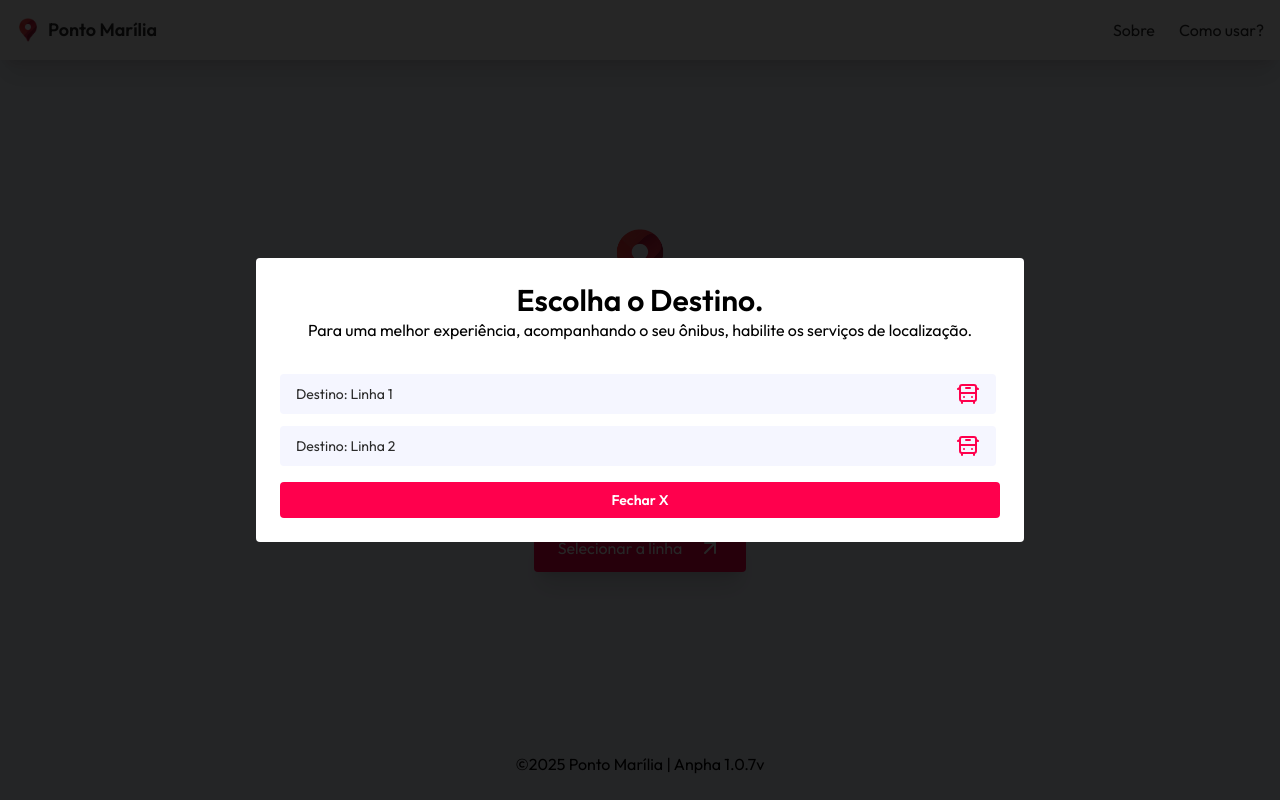
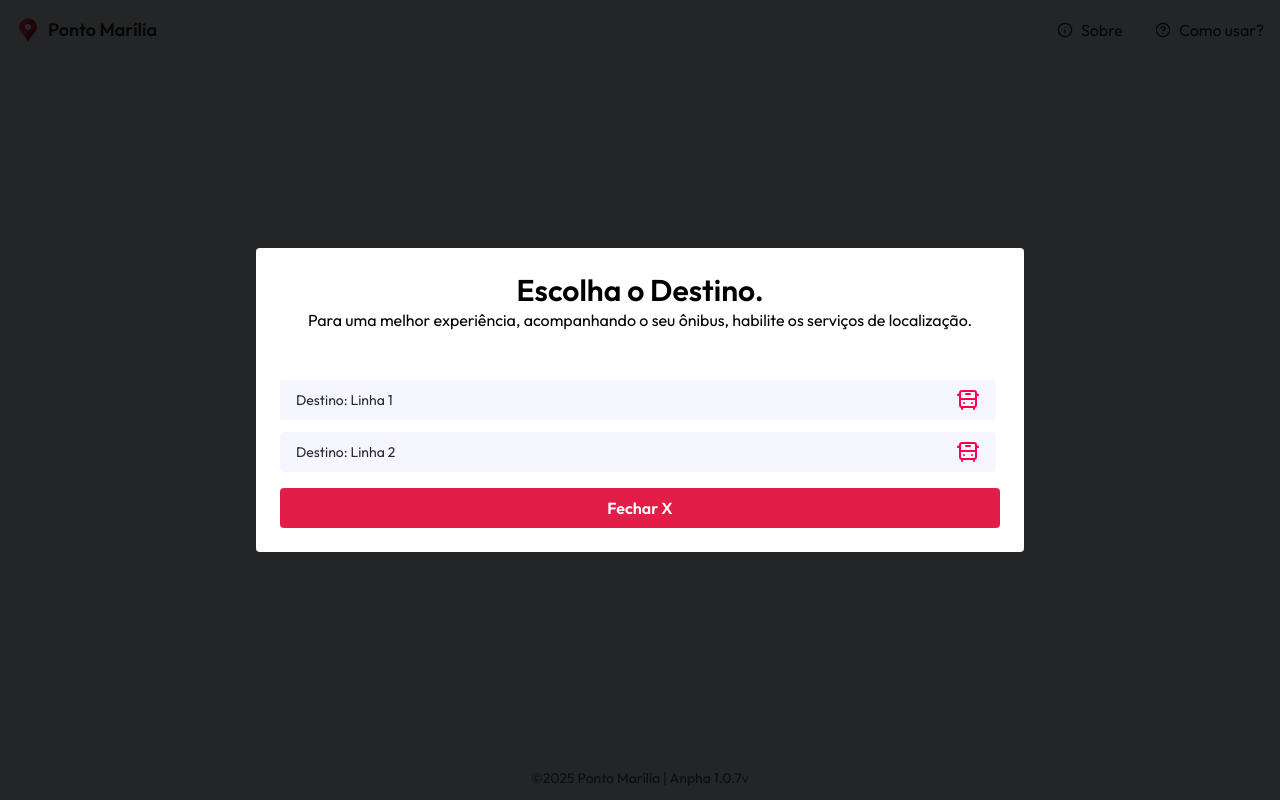
Before and after one commit to andremks/pm, a plain HTML site: page index.html in a window 1280 px wide. Both pictures are taken after a click on the button "Selecionar a linha". Drawn offline with nearby package versions, Linux system fonts and the light colour scheme.

Commit message:
Update index.html

```diff
--- a/index.html
+++ b/index.html
@@ -33,125 +33,155 @@
     });
   </script>
 
+</head>
 
 
-</head>
-<body class="bg-[#F2F6FF] min-h-screen flex items-center justify-center">
+<body class="flex min-h-screen items-center justify-center bg-[#F2F6FF]">
 
-  <header class="w-full bg-white shadow-xl fixed top-0 left-0 right-0 z-50">
-    <div class="container mx-auto px-4 py-4 flex items-center justify-between">
+  <header class="fixed top-0 right-0 left-0">
+  <div class="container mx-auto flex items-center justify-between px-4 py-4">
 
-      <!-- Lado esquerdo: Logo -->
-      <div class="flex items-center gap-2">
-        <img src="img/logo-topo.png" alt="Ponto Marília" class="w-6">
+    <!-- Logo como link para o início da página -->
+    <a href="/" class="flex items-center gap-2" aria-label="Página inicial - Ponto Marília">
+      <img src="img/logo-topo.png" alt="Logo Ponto Marília" class="w-6" />
       <span class="text-lg font-semibold text-[#2B2B2B]">Ponto Marília</span>
-      </div>
+    </a>
 
-      <!-- Menu desktop -->
-      <nav class="hidden md:flex items-center gap-6 text-[#2B2B2B] font-medium">
-        <a href="#sobre" class="hover:text-[#FF004D] transition ">Sobre</a>
-        <a href="#como-usar" class="hover:text-[#FF004D] transition ">Como usar?</a>
+    <!-- Navegação principal (desktop) -->
+    <nav class="hidden md:flex items-center gap-8 font-medium text-[#2B2B2B]" aria-label="Menu principal">
+      <a href="#sobre" class="flex items-center gap-2 transition hover:text-[#FF004D]">
+        <svg xmlns="http://www.w3.org/2000/svg" width="16" height="16" viewBox="0 0 24 24" fill="none"
+          stroke="currentColor" stroke-width="2" stroke-linecap="round" stroke-linejoin="round"
+          class="lucide lucide-info">
+          <circle cx="12" cy="12" r="10" />
+          <path d="M12 16v-4" />
+          <path d="M12 8h.01" />
+        </svg>
+        Sobre
+      </a>
+      <a href="#como-usar" class="flex items-center gap-2 transition hover:text-[#FF004D]">
+        <svg xmlns="http://www.w3.org/2000/svg" width="16" height="16" viewBox="0 0 24 24" fill="none"
+          stroke="currentColor" stroke-width="2" stroke-linecap="round" stroke-linejoin="round"
+          class="lucide lucide-circle-help">
+          <circle cx="12" cy="12" r="10" />
+          <path d="M9.09 9a3 3 0 0 1 5.83 1c0 2-3 3-3 3" />
+          <path d="M12 17h.01" />
+        </svg>
+        Como usar?
+      </a>
     </nav>
 
-      <!-- Botão toggle mobile -->
-      <button id="menu-toggle" class="md:hidden text-[#2B2B2B] focus:outline-none">
-        <!-- Ícone menu (hambúrguer) -->
-        <svg xmlns="http://www.w3.org/2000/svg" class="h-6 w-6" fill="none"
-             viewBox="0 0 24 24" stroke="currentColor" stroke-width="2">
+    <!-- Botão de menu mobile -->
+    <button id="menu-toggle" class="text-[#2B2B2B] focus:outline-none md:hidden" aria-label="Abrir menu">
+      <svg xmlns="http://www.w3.org/2000/svg" class="h-6 w-6" fill="none" viewBox="0 0 24 24" stroke="currentColor"
+        stroke-width="2">
         <path stroke-linecap="round" stroke-linejoin="round" d="M4 6h16M4 12h16M4 18h16" />
       </svg>
     </button>
   </div>
 
-    <!-- Menu mobile (inicia colapsado) -->
-    <div id="mobile-menu" class="md:hidden overflow-hidden max-h-0 transition-all duration-300 ease-in-out bg-white px-4">
-      <nav class="flex flex-col gap-3 py-4 text-[#2B2B2B] font-medium">
-        <a href="#sobre" class="hover:text-[#FF004D] transition my-3">Sobre</a>
-        <a href="#como-usar" class="hover:text-[#FF004D] transition my-3">Como usar?</a>
+  <!-- Menu mobile (inicia oculto) -->
+  <nav id="mobile-menu" class="max-h-0 overflow-hidden bg-white px-4 transition-all duration-300 ease-in-out md:hidden"
+    aria-label="Menu principal mobile">
+    <ul class="flex flex-col gap-3 py-4 font-medium text-[#2B2B2B]">
+      <li><a href="#sobre" class="block py-2 transition hover:text-[#FF004D]">Sobre</a></li>
+      <li><a href="#como-usar" class="block py-2 transition hover:text-[#FF004D]">Como usar?</a></li>
+    </ul>
   </nav>
-    </div>
 </header>
 
 
   <!-- Conteúdo Principal -->
-  <main class="text-center space-y-6">
-    <header>
-      <img src="img/logo-topo.png" alt="Ponto Marília" class="w-16 mx-auto">
-      <h1 class="text-7xl font-light text-[#2B2B2B]">
-        Ponto <br><strong class="text-[#FF004D] font-extrabold">Marília</strong>
+<main id="conteudo-principal" class="space-y-6 text-center" role="main">
+
+  <!-- Introdução com logo e título -->
+    <header aria-labelledby="site-title">
+      <figure class="mx-auto">
+        <img src="img/logo-topo.png" alt="Logo do Ponto Marília" class="mx-auto w-16" />
+      </figure>
+      <h1 id="site-title" class="text-7xl font-light text-slate-800">
+        Ponto  <strong class="font-extrabold text-rose-600">Marília</strong>
       </h1>
-      <p class="text-[#2B2B2B] py-2 px-8">
-         Encontre sua linha e veja a<br><strong class="font-semibold">localização do ônibus no mapa.</strong>
-      </p>
+      <h2 class="px-8 py-2 text-lg text-slate-800">
+        Encontre sua linha e veja a<br />
+        <strong>localização do ônibus no mapa.</strong>
+      </h2>
+
     </header>
 
-    <section class="flex justify-center">
-      <button id="openModal" class="bg-[#FF004D] hover:bg-[#e60045] text-white px-6 py-3 rounded font-medium shadow-xl transition-all cursor-pointer flex gap-4 items-center"
-        type="button" aria-label="Selecionar a linha de ônibus" >
-        Selecionar a linha <svg xmlns="http://www.w3.org/2000/svg" width="24" height="24" viewBox="0 0 24 24" fill="none" stroke="currentColor" stroke-width="2" stroke-linecap="round" stroke-linejoin="round" class="lucide lucide-arrow-up-right-icon lucide-arrow-up-right"><path d="M7 7h10v10"/><path d="M7 17 17 7"/></svg>
+  <!-- Ação principal: botão de seleção -->
+  <section id="selecao-linha" class="flex justify-center" aria-labelledby="botao-selecao-linha">
+    <h2 id="botao-selecao-linha" class="sr-only">Selecionar linha de ônibus</h2>
+    <button id="openModal" class="flex cursor-pointer items-center gap-4 rounded bg-rose-600 px-6 py-3 font-medium text-white transition-all hover:scale-105 hover:bg-rose-800" type="button" aria-haspopup="dialog" aria-controls="modal">
+      Selecionar a linha
+      <svg xmlns="http://www.w3.org/2000/svg" width="24" height="24" viewBox="0 0 24 24" fill="none" stroke="currentColor" stroke-width="2" stroke-linecap="round" stroke-linejoin="round" class="lucide lucide-arrow-up-right">
+        <path d="M7 7h10v10" />
+        <path d="M7 17 17 7" />
+      </svg>
     </button>
   </section>
 </main>
 
-  <!-- Modal -->
-  <aside id="modal" class="fixed inset-0 bg-black/85 flex items-center justify-center z-50 hidden" role="dialog" aria-modal="true" aria-labelledby="modalTitle" >
-    <div id="modalContent" class="bg-white rounded p-6 w-[768px] max-w-[92%] max-h-[90vh] flex flex-col">
-      <h2 id="modalTitle" class="text-3xl font-semibold text-center">Escolha o Destino.</h2>
-      <p class="text-center pb-8">Para uma melhor experiência, acompanhando o seu ônibus, habilite os serviços de localização.</p>
+<!-- Modal: escolha de linhas -->
+<aside id="modal" class="fixed inset-0 z-50 flex hidden items-center justify-center bg-black/85" role="dialog" aria-modal="true" aria-labelledby="modalTitle" aria-describedby="modalDesc">
+  <div id="modalContent" class="flex max-h-[90vh] w-[768px] max-w-[92%] flex-col rounded bg-white p-6">
 
-      <!-- Área scrollável de links -->
-      <nav class="flex flex-col gap-3 text-sm font-medium overflow-y-auto scrollbar-none pr-1 mb-4 flex-grow">
+    <header class="mb-4">
+      <h2 id="modalTitle" class="text-center text-3xl font-semibold">Escolha o Destino.</h2>
+      <p id="modalDesc" class="pb-8 text-center">
+        Para uma melhor experiência, acompanhando o seu ônibus, habilite os serviços de localização.
+      </p>
+    </header>
 
+    <!-- Lista de linhas disponíveis -->
+    <nav class="scrollbar-none mb-4 flex flex-grow flex-col gap-3 overflow-y-auto pr-1 text-sm font-medium" aria-label="Lista de destinos de linha">
 
-        <!-- 20 links manuais -->
-        <a href="linha.html" class="flex justify-between items-center px-4 py-2 bg-[#F5F6FF] rounded text-[#2B2B2B] hover:bg-[#e4e6fb] transition">
-          Destino: Linha 1 <span class="text-[#FF004D]">
-            <svg xmlns="http://www.w3.org/2000/svg" width="24" height="24" viewBox="0 0 24 24" fill="none" stroke="currentColor" stroke-width="2" stroke-linecap="round" stroke-linejoin="round" class="lucide lucide-bus-front-icon lucide-bus-front"><path d="M4 6 2 7"/><path d="M10 6h4"/><path d="m22 7-2-1"/><rect width="16" height="16" x="4" y="3" rx="2"/><path d="M4 11h16"/><path d="M8 15h.01"/><path d="M16 15h.01"/><path d="M6 19v2"/><path d="M18 21v-2"/></svg>
+      <a href="linha.html" class="flex items-center justify-between rounded bg-[#F5F6FF] px-4 py-2 text-[#2B2B2B] transition hover:bg-[#e4e6fb]">
+        Destino: Linha 1
+        <span class="text-[#FF004D]">
+          <svg xmlns="http://www.w3.org/2000/svg" width="24" height="24" viewBox="0 0 24 24" fill="none" stroke="currentColor" stroke-width="2" stroke-linecap="round" stroke-linejoin="round" class="lucide lucide-bus-front">
+            <path d="M4 6 2 7" />
+            <path d="M10 6h4" />
+            <path d="m22 7-2-1" />
+            <rect width="16" height="16" x="4" y="3" rx="2" />
+            <path d="M4 11h16" />
+            <path d="M8 15h.01" />
+            <path d="M16 15h.01" />
+            <path d="M6 19v2" />
+            <path d="M18 21v-2" />
+          </svg>
         </span>
       </a>
 
-
-        <!-- 20 links manuais -->
-        <a href="linha.html" class="flex justify-between items-center px-4 py-2 bg-[#F5F6FF] rounded text-[#2B2B2B] hover:bg-[#e4e6fb] transition">
-          Destino: Linha 2 <span class="text-[#FF004D]">
-            <svg xmlns="http://www.w3.org/2000/svg" width="24" height="24" viewBox="0 0 24 24" fill="none" stroke="currentColor" stroke-width="2" stroke-linecap="round" stroke-linejoin="round" class="lucide lucide-bus-front-icon lucide-bus-front"><path d="M4 6 2 7"/><path d="M10 6h4"/><path d="m22 7-2-1"/><rect width="16" height="16" x="4" y="3" rx="2"/><path d="M4 11h16"/><path d="M8 15h.01"/><path d="M16 15h.01"/><path d="M6 19v2"/><path d="M18 21v-2"/></svg>
+      <a href="linha.html" class="flex items-center justify-between rounded bg-[#F5F6FF] px-4 py-2 text-[#2B2B2B] transition hover:bg-[#e4e6fb]">
+        Destino: Linha 2
+        <span class="text-[#FF004D]">
+          <svg xmlns="http://www.w3.org/2000/svg" width="24" height="24" viewBox="0 0 24 24" fill="none" stroke="currentColor" stroke-width="2" stroke-linecap="round" stroke-linejoin="round" class="lucide lucide-bus-front">
+            <path d="M4 6 2 7" />
+            <path d="M10 6h4" />
+            <path d="m22 7-2-1" />
+            <rect width="16" height="16" x="4" y="3" rx="2" />
+            <path d="M4 11h16" />
+            <path d="M8 15h.01" />
+            <path d="M16 15h.01" />
+            <path d="M6 19v2" />
+            <path d="M18 21v-2" />
+          </svg>
         </span>
       </a>
-
-
     </nav>
 
-      <!-- Botão Fechar -->
-      <button id="closeModal"
-        class="bg-[#FF004D] hover:bg-[#e60045] text-white px-6 py-2 rounded text-sm font-semibold transition" type="button" aria-label="Fechar seleção de linha" >
+    <!-- Botão para fechar o modal -->
+    <button id="closeModal" class="rounded bg-rose-600 px-6 py-2 font-semibold text-white transition hover:bg-rose-800" type="button" aria-label="Fechar seleção de linha">
       Fechar X
     </button>
   </div>
 </aside>
 
-
-
-
-
-
-
-
-
-
-
-
-
-
-
-
-  <footer class="fixed bottom-0 p-6">
-    <p> ©2025 Ponto Marília  | Anpha 1.0.7v</p>
+<!-- Rodapé -->
+<footer class="fixed bottom-0 p-3 text-sm text-center text-slate-600" role="contentinfo">
+  <p>©2025 Ponto Marília | Anpha 1.0.7v</p>
 </footer>
-
-
-
-
-
 
 
 
```
Lines whose indentation alone changed are shown as unchanged.
